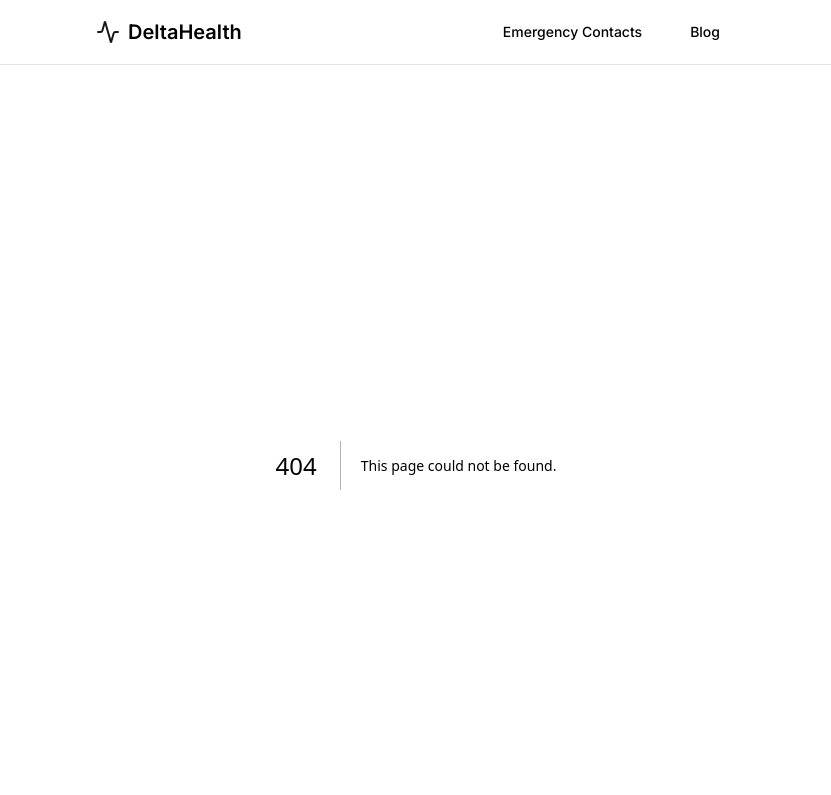
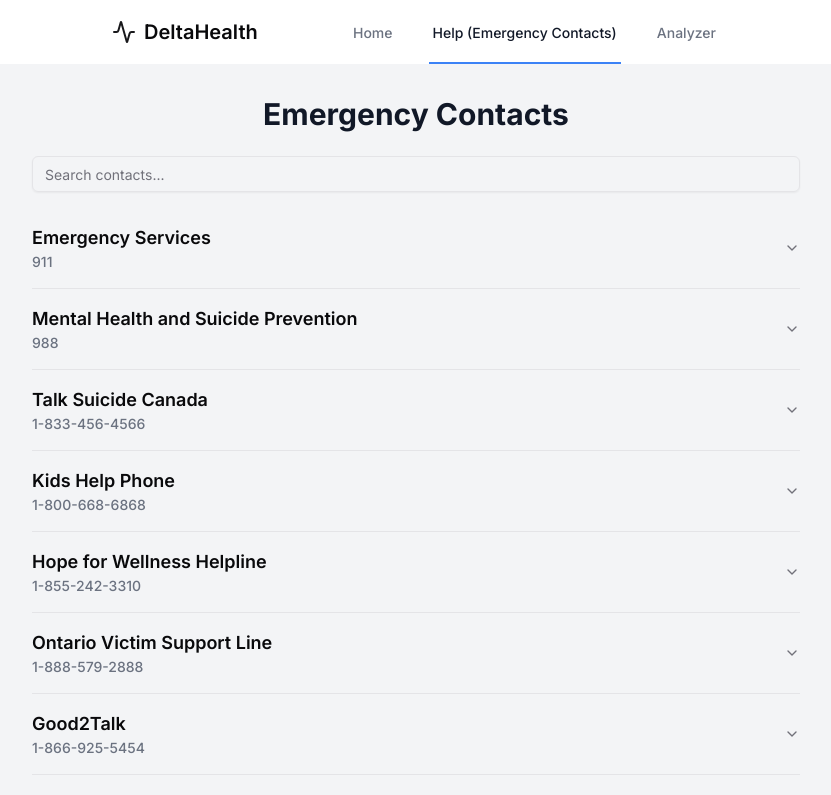
Before and after one commit to jasooh/deltahealth, a Next.js app: page /help in a window 1280 px wide. Before the commit this address had no page. Shown: the top 795 px of the page, without its empty margins (224-1055 px from the left). Built offline with nearby package versions, Linux system fonts and the light colour scheme.

Commit message:
update ui

```diff
--- a/src/app/globals.css
+++ b/src/app/globals.css
@@ -74,3 +74,19 @@ body {
     @apply bg-background text-foreground;
   }
 }
+
+.gradient-blur {
+  position: absolute;
+  width: 1200px;
+  height: 300px;
+  top: -150px;
+  left: 50%;
+  transform: translateX(-50%);
+  pointer-events: none;
+  background: radial-gradient(
+    circle at center,
+    rgba(59, 130, 246, 0.15),
+    transparent 70%
+  );
+  filter: blur(40px);
+}
--- /dev/null
+++ b/src/app/help/page.tsx
@@ -0,0 +1,14 @@
+import EmergencyContacts from '@/components/Help'
+
+export default function HelpPage() {
+  return (
+    <main className="min-h-screen bg-gray-100 py-8 px-4 sm:px-6 lg:px-8">
+      <div className="max-w-3xl mx-auto">
+        <h1 className="text-3xl font-bold text-gray-900 mb-6 text-center">
+          Emergency Contacts
+        </h1>
+        <EmergencyContacts />
+      </div>
+    </main>
+  )
+}
--- a/src/app/layout.tsx
+++ b/src/app/layout.tsx
@@ -2,6 +2,7 @@ import type { Metadata } from 'next'
 import { Geist, Geist_Mono, Inter } from 'next/font/google'
 import './globals.css'
 import { Navbar } from '@/components/navbar'
+import { ThemeProvider } from 'next-themes'
 
 const geistSans = Geist({
   variable: '--font-geist-sans',
--- a/src/app/page.tsx
+++ b/src/app/page.tsx
@@ -27,9 +27,7 @@ let recognition: any = null
 
 export default function Home() {
   const [selectedSymptoms, setSelectedSymptoms] = useState<string[]>([])
-  const [description, setDescription] = useState(
-    'Im having cold, cough and fever with a running nose.'
-  )
+  const [description, setDescription] = useState('')
   const [isListening, setIsListening] = useState(false)
   const [analysisResult, setAnalysisResult] = useState<any>(null)
   const [isLoading, setIsLoading] = useState(false)
@@ -188,7 +186,7 @@ export default function Home() {
           </div>
 
           <Button
-            className="w-full mt-4"
+            className="w-full mt-4 bg-green-600 hover:bg-green-700"
             size="lg"
             onClick={handleSubmit}
             disabled={
--- /dev/null
+++ b/src/components/Help.tsx
@@ -0,0 +1,157 @@
+'use client'
+
+import { useState } from 'react'
+import { Input } from '@/components/ui/input'
+import { Button } from '@/components/ui/button'
+import {
+  Accordion,
+  AccordionContent,
+  AccordionItem,
+  AccordionTrigger,
+} from '@/components/ui/accordion'
+
+interface Contact {
+  name: string
+  number: string
+  description: string
+}
+
+const emergencyContacts: Contact[] = [
+  {
+    name: 'Emergency Services',
+    number: '911',
+    description:
+      'For immediate assistance from police, fire, or medical services.',
+  },
+  {
+    name: 'Mental Health and Suicide Prevention',
+    number: '988',
+    description:
+      'Provides bilingual, trauma-informed, and culturally appropriate mental health and suicide prevention support. Available 24/7.',
+  },
+  {
+    name: 'Talk Suicide Canada',
+    number: '1-833-456-4566',
+    description:
+      'Offers confidential suicide prevention and support. Available 24/7.',
+  },
+  {
+    name: 'Kids Help Phone',
+    number: '1-800-668-6868',
+    description:
+      'Provides mental health support and crisis services for children and young adults. Available 24/7.',
+  },
+  {
+    name: 'Hope for Wellness Helpline',
+    number: '1-855-242-3310',
+    description:
+      'Offers immediate, culturally competent, trauma-informed emotional support for Indigenous Peoples across Canada. Available 24/7.',
+  },
+  {
+    name: 'Ontario Victim Support Line',
+    number: '1-888-579-2888',
+    description:
+      'Provides services to victims of crime across Ontario, including counselling and financial assistance.',
+  },
+  {
+    name: 'Good2Talk',
+    number: '1-866-925-5454',
+    description:
+      'A free, confidential support service for post-secondary students in Ontario offering counselling and referrals.',
+  },
+  {
+    name: 'Gerstein Crisis Centre',
+    number: '416-929-5200',
+    description:
+      'Provides crisis intervention and support for individuals experiencing mental health crises in Toronto.',
+  },
+  {
+    name: 'Toronto Distress Centre',
+    number: '416-408-4357',
+    description:
+      'Offers emotional support, crisis intervention, and suicide prevention services.',
+  },
+  {
+    name: 'Durham Crisis and Mental Health Line',
+    number: '905-666-0483',
+    description:
+      'Provides crisis support and intervention for residents of the Durham region.',
+  },
+  {
+    name: 'Distress Centre Halton - Oakville',
+    number: '905-849-4541',
+    description:
+      'Offers support for residents of Oakville experiencing distress or crisis.',
+  },
+  {
+    name: 'Distress Centre Halton - Burlington',
+    number: '905-681-1488',
+    description:
+      'Provides support for residents of Burlington in distress or crisis.',
+  },
+  {
+    name: 'Distress Centre Halton - Milton/Halton Hills',
+    number: '905-877-1211',
+    description:
+      'Offers support for residents of Milton and Halton Hills experiencing distress or crisis.',
+  },
+  {
+    name: 'Ottawa Distress Line',
+    number: '613-238-3311',
+    description:
+      'Provides confidential support and information for individuals in distress in Ottawa.',
+  },
+  {
+    name: 'Thunder Bay Crisis Line',
+    number: '807-346-8282',
+    description:
+      'Offers crisis support for individuals experiencing a mental health crisis in Thunder Bay.',
+  },
+]
+
+export default function EmergencyContacts() {
+  const [searchTerm, setSearchTerm] = useState('')
+
+  const filteredContacts = emergencyContacts.filter(
+    (contact) =>
+      contact.name.toLowerCase().includes(searchTerm.toLowerCase()) ||
+      contact.number.includes(searchTerm) ||
+      contact.description.toLowerCase().includes(searchTerm.toLowerCase())
+  )
+
+  return (
+    <div className="space-y-4">
+      <Input
+        type="text"
+        placeholder="Search contacts..."
+        value={searchTerm}
+        onChange={(e) => setSearchTerm(e.target.value)}
+        className="w-full"
+      />
+      <Accordion type="single" collapsible className="w-full">
+        {filteredContacts.map((contact, index) => (
+          <AccordionItem value={`item-${index}`} key={index}>
+            <AccordionTrigger className="text-left">
+              <div>
+                <h2 className="text-lg font-semibold">{contact.name}</h2>
+                <p className="text-sm text-gray-500">{contact.number}</p>
+              </div>
+            </AccordionTrigger>
+            <AccordionContent>
+              <p className="text-gray-700 mb-4">{contact.description}</p>
+              <Button
+                onClick={() => (window.location.href = `tel:${contact.number}`)}
+                className="w-full sm:w-auto"
+              >
+                Call {contact.number}
+              </Button>
+            </AccordionContent>
+          </AccordionItem>
+        ))}
+      </Accordion>
+      {filteredContacts.length === 0 && (
+        <p className="text-center text-gray-500">No contacts found.</p>
+      )}
+    </div>
+  )
+}
--- a/src/components/navbar.tsx
+++ b/src/components/navbar.tsx
@@ -1,29 +1,113 @@
+// 'use client'
+
+// import { Button } from '@/components/ui/button'
+// import { Activity } from 'lucide-react'
+// import Link from 'next/link'
+
+// export function Navbar() {
+//   return (
+//     <nav className="border-b bg-background/95 backdrop-blur supports-[backdrop-filter]:bg-background/60">
+//       <div className="max-w-2xl mx-auto px-4">
+//         <div className="flex h-16 items-center justify-between">
+//           <Link href="/" className="flex items-center space-x-2">
+//             <Activity className="h-6 w-6 text-primary" />
+//             <span className="font-semibold text-xl">DeltaHealth</span>
+//           </Link>
+
+//           <div className="flex items-center space-x-4">
+//             <Button variant="ghost" asChild>
+//               <Link href="/help">Help (Emergency Contacts)</Link>
+//             </Button>
+//             <Button variant="ghost" asChild>
+//               <Link href="/blog">Blog</Link>
+//             </Button>
+//           </div>
+//         </div>
+//       </div>
+//     </nav>
+//   )
+// }
 'use client'
 
+import { useState } from 'react'
+import Link from 'next/link'
+import { usePathname } from 'next/navigation'
+import { Activity, Menu, X } from 'lucide-react'
 import { Button } from '@/components/ui/button'
-import { Activity } from 'lucide-react'
-import Link from 'next/link'
+
+const navItems = [
+  { name: 'Home', href: '/' },
+  { name: 'Help (Emergency Contacts)', href: '/help' },
+  { name: 'Analyzer', href: '/analyzer' },
+]
 
 export function Navbar() {
+  const [isOpen, setIsOpen] = useState(false)
+  const pathname = usePathname()
+
   return (
-    <nav className="border-b bg-background/95 backdrop-blur supports-[backdrop-filter]:bg-background/60">
-      <div className="max-w-2xl mx-auto px-4">
-        <div className="flex h-16 items-center justify-between">
-          <Link href="/" className="flex items-center space-x-2">
-            <Activity className="h-6 w-6 text-primary" />
-            <span className="font-semibold text-xl">DeltaHealth</span>
-          </Link>
-
-          <div className="flex items-center space-x-4">
-            <Button variant="ghost" asChild>
-              <Link href="/emergency">Emergency Contacts</Link>
-            </Button>
-            <Button variant="ghost" asChild>
-              <Link href="/blog">Blog</Link>
+    <nav className="bg-white shadow-sm">
+      <div className="max-w-2xl mx-auto px-4 sm:px-6 lg:px-8">
+        <div className="flex justify-between h-16">
+          <div className="flex-shrink-0 flex items-center">
+            <Link href="/" className="flex items-center space-x-2">
+              <Activity className="h-6 w-6 text-primary" />
+              <span className="font-semibold text-xl">DeltaHealth</span>
+            </Link>
+          </div>
+          <div className="hidden sm:ml-6 sm:flex sm:space-x-8">
+            {navItems.map((item) => (
+              <Link
+                key={item.name}
+                href={item.href}
+                className={`inline-flex items-center px-1 pt-1 border-b-2 text-sm font-medium ${
+                  pathname === item.href
+                    ? 'border-blue-500 text-gray-900'
+                    : 'border-transparent text-gray-500 hover:border-gray-300 hover:text-gray-700'
+                }`}
+              >
+                {item.name}
+              </Link>
+            ))}
+          </div>
+          <div className="-mr-2 flex items-center sm:hidden">
+            <Button
+              variant="ghost"
+              size="icon"
+              className="inline-flex items-center justify-center p-2 rounded-md text-gray-400 hover:text-gray-500 hover:bg-gray-100 focus:outline-none focus:ring-2 focus:ring-inset focus:ring-blue-500"
+              onClick={() => setIsOpen(!isOpen)}
+            >
+              <span className="sr-only">Open main menu</span>
+              {isOpen ? (
+                <X className="block h-6 w-6" aria-hidden="true" />
+              ) : (
+                <Menu className="block h-6 w-6" aria-hidden="true" />
+              )}
             </Button>
           </div>
         </div>
       </div>
+
+      {isOpen && (
+        <div className="sm:hidden">
+          <div className="pt-2 pb-3 space-y-1">
+            {navItems.map((item) => (
+              <Link
+                key={item.name}
+                href={item.href}
+                className={`block pl-3 pr-4 py-2 border-l-4 text-base font-medium ${
+                  pathname === item.href
+                    ? 'bg-blue-50 border-blue-500 text-blue-700'
+                    : 'border-transparent text-gray-500 hover:bg-gray-50 hover:border-gray-300 hover:text-gray-700'
+                }`}
+                onClick={() => setIsOpen(false)}
+              >
+                {item.name}
+              </Link>
+            ))}
+          </div>
+        </div>
+      )}
     </nav>
   )
 }
```
